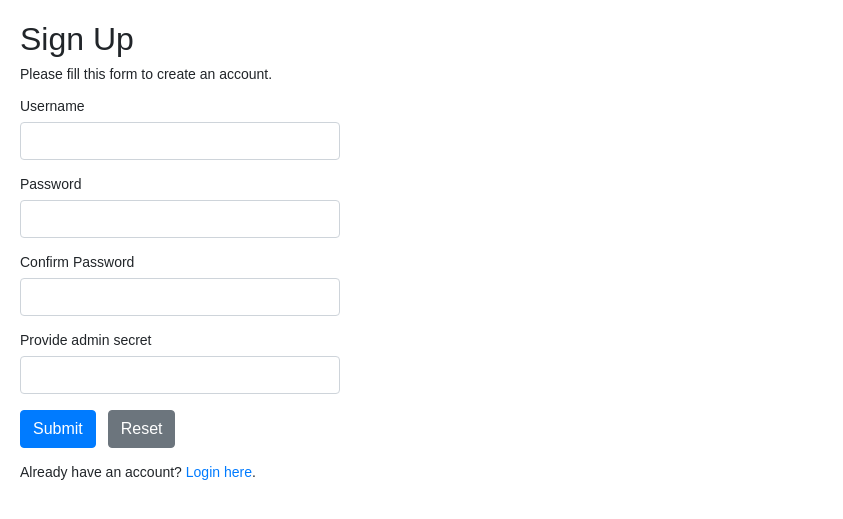
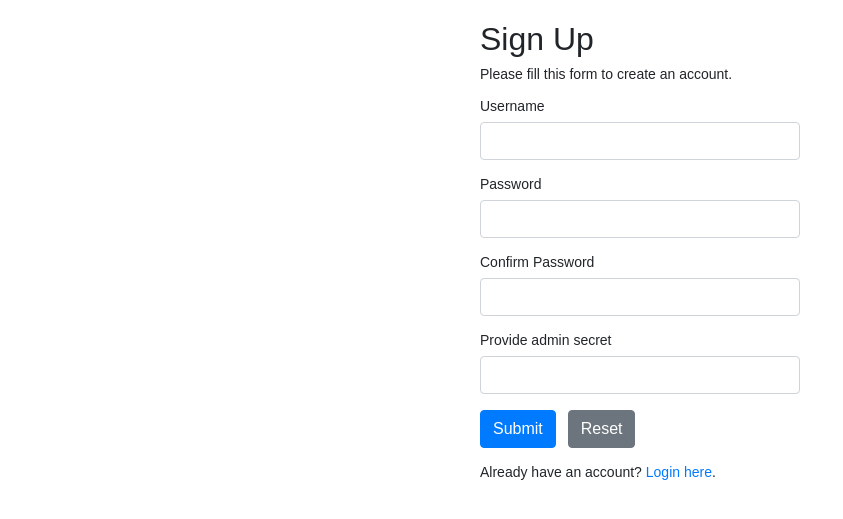
Before and after one commit to uom-android-team2/WeBall_Statistics-Backend, a PHP site: page /register.php in a window 1280 px wide. Shown: the top 519 px of the page, without its empty margins (0-843 px from the left). Run offline with PHP 8.4, Linux system fonts and the light colour scheme.

Commit message:
center the login and register page

```diff
--- a/php/register.php
+++ b/php/register.php
@@ -1,4 +1,7 @@
 <?php
+
+require_once "initialize.php";
+
 // Include config file
 require_once "config.php";
 
@@ -110,9 +113,15 @@ if($_SERVER["REQUEST_METHOD"] == "POST"){
     <style>
         body{ font: 14px sans-serif; }
         .wrapper{ width: 360px; padding: 20px; }
+        #main{
+            display: flex;
+            justify-content: center;
+            align-items: center;
+        }
     </style>
 </head>
 <body>
+    <main id="main">
         <div class="wrapper">
             <h2>Sign Up</h2>
             <p>Please fill this form to create an account.</p>
@@ -144,5 +153,6 @@ if($_SERVER["REQUEST_METHOD"] == "POST"){
                 <p>Already have an account? <a href="login.php">Login here</a>.</p>
             </form>
         </div>
+    </main>
 </body>
 </html>
```
Also changed, not shown: php/login.php (+9 -0 lines). Lines whose indentation alone changed are shown as unchanged.
